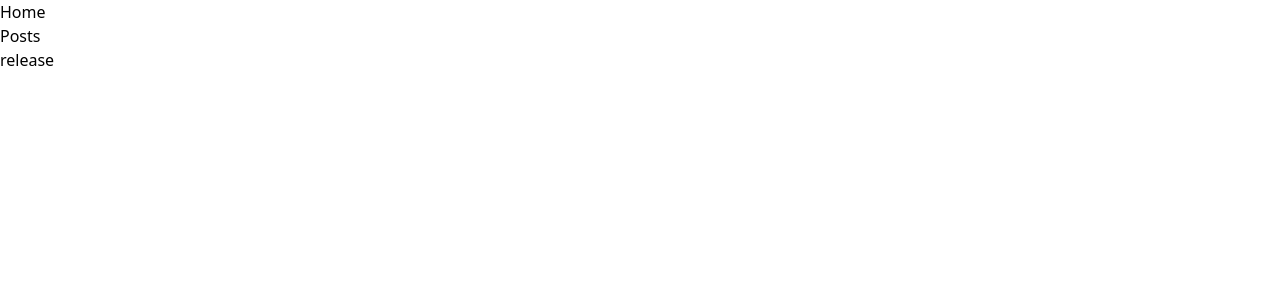
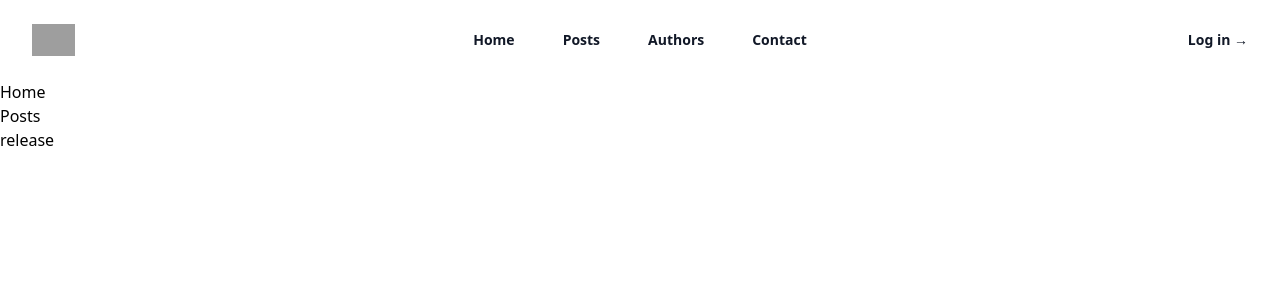
Before and after one commit to Wasayshaikh/next-blogs, a Next.js app: page / in a window 1280 px wide. Shown: the top 300 px of the page. Built offline with nearby package versions, Linux system fonts and the light colour scheme; grey boxes are pictures that could not be loaded.

Commit message:
add header component tp app for layout

```diff
--- a/src/pages/_app.tsx
+++ b/src/pages/_app.tsx
@@ -1,6 +1,12 @@
+import { Header } from '@/components'
 import '@/styles/globals.css'
 import type { AppProps } from 'next/app'
 
 export default function App({ Component, pageProps }: AppProps) {
-  return <Component {...pageProps} />
+  return (
+    <>
+      <Header />
+      <Component {...pageProps} />
+    </>
+  )
 }
```
